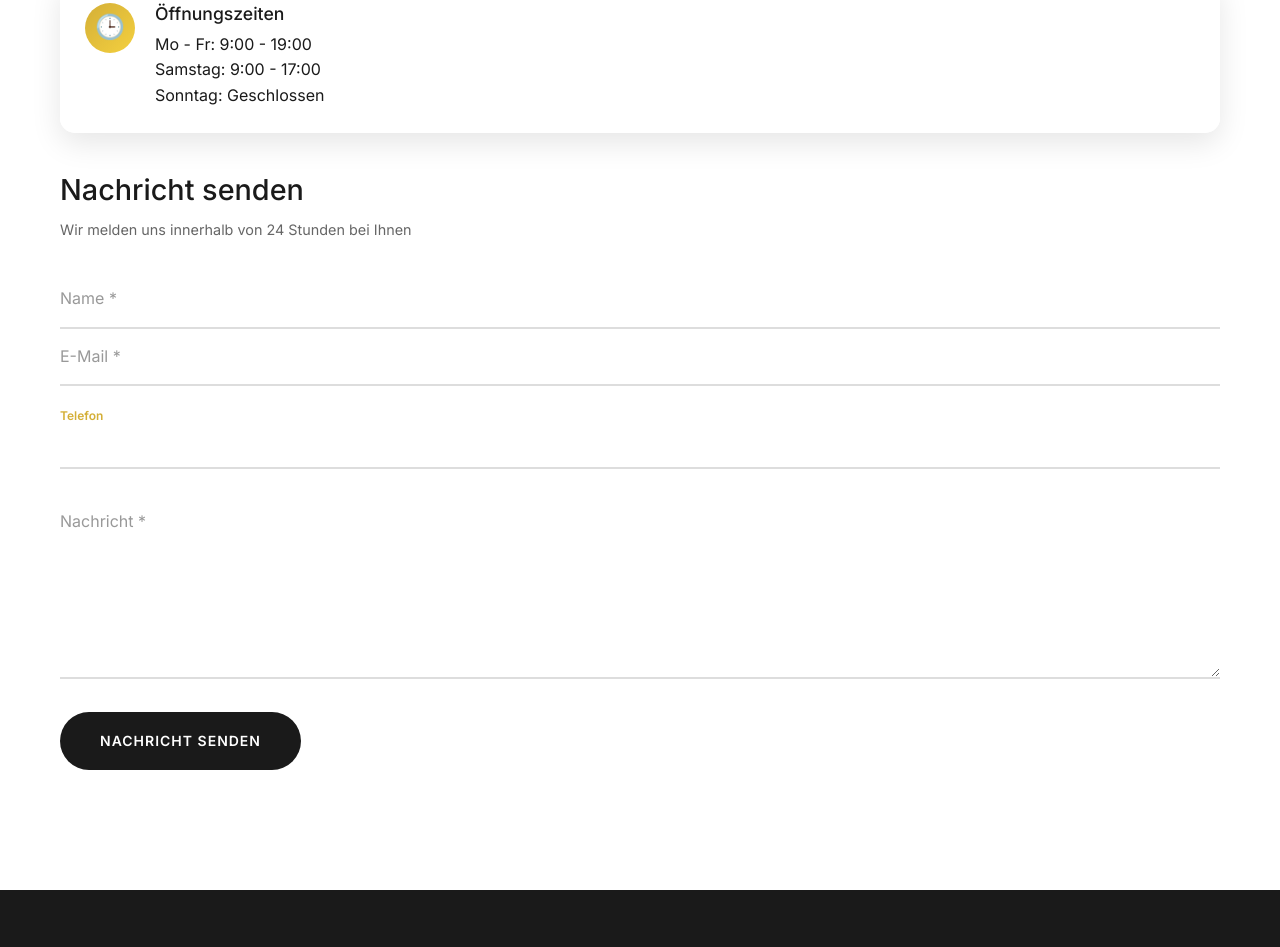
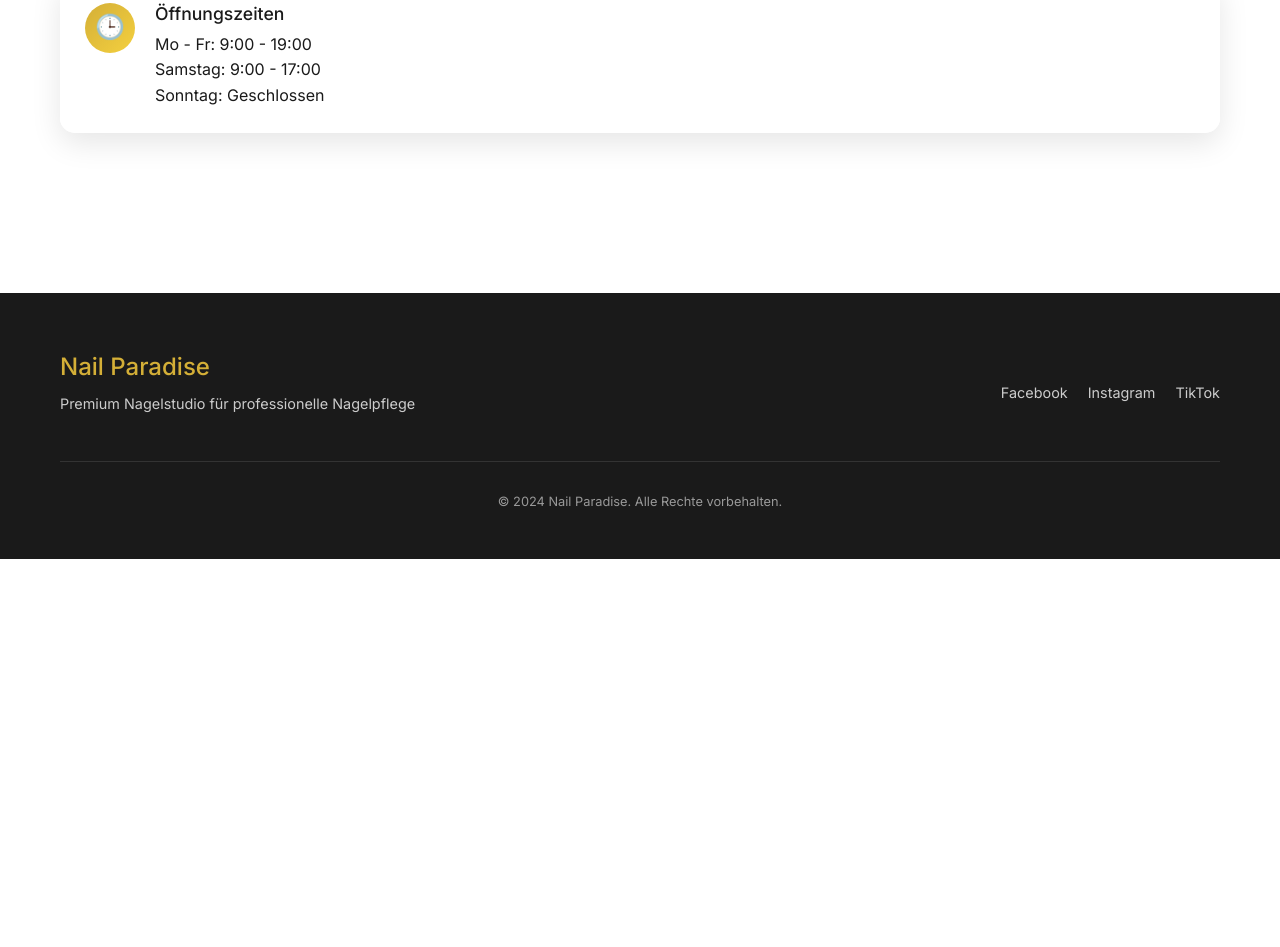
Before and after one commit to HuyKhoiVN/eli-nail, a plain HTML site: page index.html in a window 1280 px wide. Shown: the part 4046-4993 px from the top of the page. After the commit the page ends 4605 px from the top, so only its background shows below. Drawn offline with nearby package versions, Linux system fonts and the light colour scheme; a web font is replaced by a local one.

Commit message:
remove contact

```diff
--- a/index.html
+++ b/index.html
@@ -466,40 +466,7 @@
                     </div>
                 </div>
 
-                <div class="contact-form">
-                    <div class="form-header">
-                        <h3>Nachricht senden</h3>
-                        <p>Wir melden uns innerhalb von 24 Stunden bei Ihnen</p>
-                    </div>
-                    <form id="contactForm" class="modern-form">
-                        <div class="form-row">
-                            <div class="form-group">
-                                <input type="text" name="name" id="name" required>
-                                <label for="name">Name *</label>
-                                <div class="form-line"></div>
-                            </div>
-                            <div class="form-group">
-                                <input type="email" name="email" id="email" required>
-                                <label for="email">E-Mail *</label>
-                                <div class="form-line"></div>
-                            </div>
-                        </div>
-                        <div class="form-group">
-                            <input type="tel" name="phone" id="phone">
-                            <label for="phone">Telefon</label>
-                            <div class="form-line"></div>
-                        </div>
-                        <div class="form-group">
-                            <textarea name="message" id="message" rows="6" required></textarea>
-                            <label for="message">Nachricht *</label>
-                            <div class="form-line"></div>
-                        </div>
-                        <button type="submit" class="btn-submit modern">
-                            <span class="btn-text">Nachricht senden</span>
-                            <div class="btn-gradient"></div>
-                        </button>
-                    </form>
-                </div>
+
             </div>
         </div>
     </section>
```
